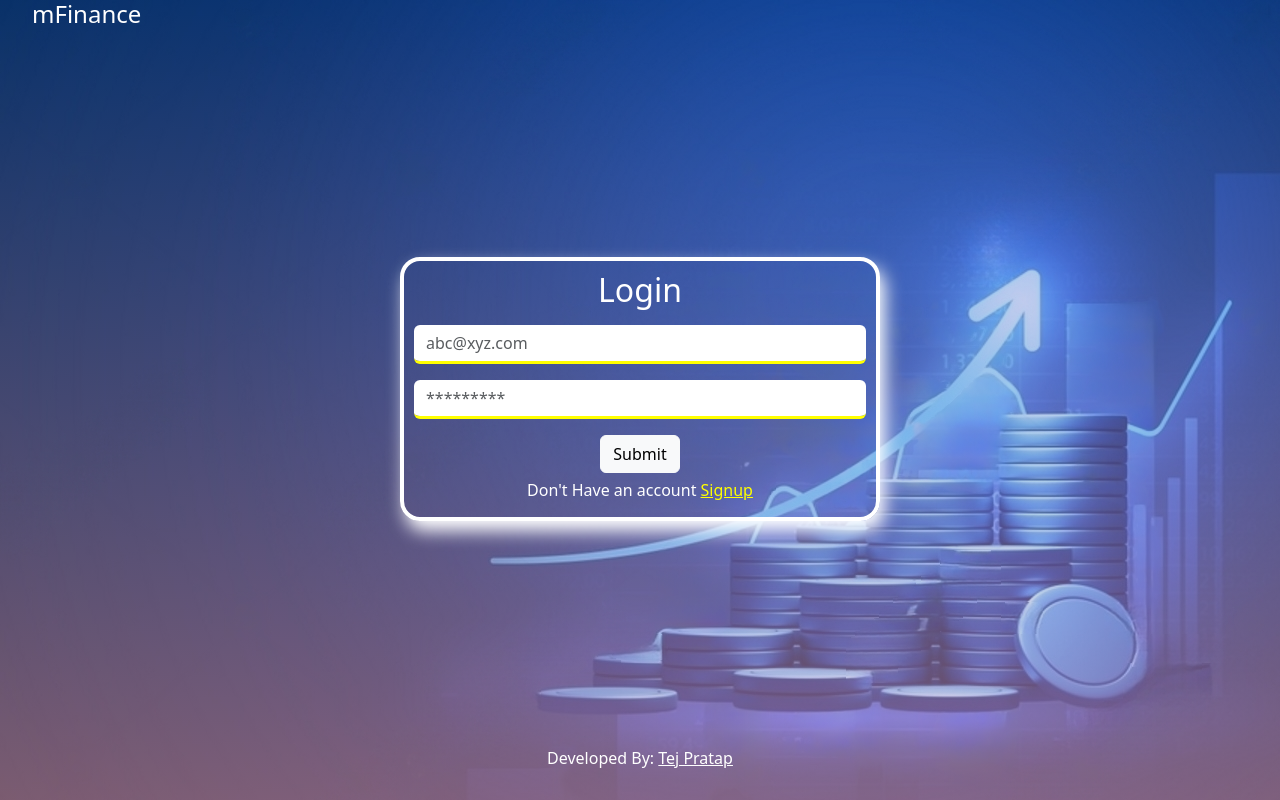
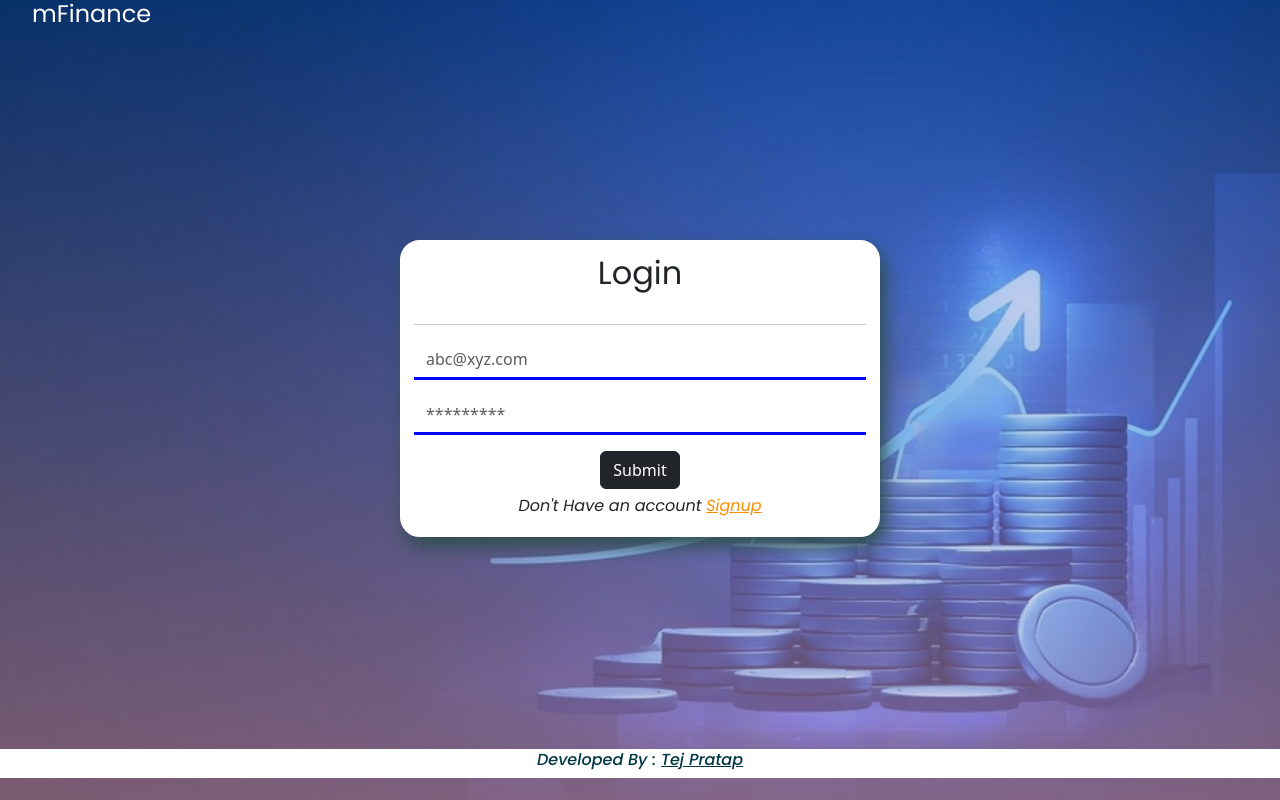
Before and after one commit to iampratapbabu/mfinanceclient, a React (Create React App) app: page /login in a window 1280 px wide. Built offline with nearby package versions, Linux system fonts and the light colour scheme.

Commit message:
new file added

```diff
--- a/src/App.css
+++ b/src/App.css
@@ -1,3 +1,6 @@
+@import url('https://fonts.googleapis.com/css2?family=Poppins:ital,wght@0,100;0,200;0,300;0,400;0,500;0,600;0,700;0,800;0,900;1,100;1,200;1,300;1,400;1,500;1,600;1,700;1,800;1,900&display=swap');
+@import url('https://fonts.googleapis.com/css2?family=Lato:ital,wght@0,100;0,300;0,400;0,700;0,900;1,100;1,300;1,400;1,700;1,900&family=Poppins:ital,wght@0,100;0,200;0,300;0,400;0,500;0,600;0,700;0,800;0,900;1,100;1,200;1,300;1,400;1,500;1,600;1,700;1,800;1,900&display=swap');
+
 * {
   margin: 0;
   padding: 0;
@@ -7,6 +10,9 @@
   /* background-color: green; */
   display: flex;
   justify-content: center;
+  font-family: "Poppins", sans-serif;
+  font-weight: 400;
+  font-style: normal;
 }
 
 
@@ -26,7 +32,10 @@
   color: #ffff;
   display: inline;
   margin: 2rem;
+  font-family: "Poppins", sans-serif;
   font-weight: 400;
+
+
 }
 
 /* LOGIN PAGE */
@@ -43,15 +52,27 @@
   border-radius: 20px;
   border: 4px solid #ffff;
   padding: 10px;
-  box-shadow: 5px 10px 18px #ffff;
+  box-shadow: 5px 10px 18px darkslategray;
+  background-color: #ffff;
+  margin:0.5rem;
+}
+
+.auth-logo{
+  display: flex;
+  justify-content: center;
+
+}
+
+.auth-logo img{
+  margin-right: 1rem;
+
 }
 
 .login-page section h2 {
-  color: #ffff;
   text-align: center;
-  font-weight: 100;
+  font-weight: 400;
   margin-bottom: 1rem;
-
+  font-family: "Poppins", sans-serif;
 
 }
 
@@ -62,18 +83,21 @@
 .login-page p {
   margin: 5px;
   text-align: center;
-  color: #ffff;
+  font-family: "Poppins", sans-serif;
+  font-weight: 400;
+  font-style: italic;
 
 }
 
 .login-page a {
-  color: yellow;
+  color: darkorange;
 }
 
 .login-page input {
   outline: 0;
   border-width: 0 0 3px;
-  border-color: yellow;
+  border-radius: 0;
+  border-color: blue;
 }
 
 .login-page input:focus {
@@ -91,20 +115,24 @@
 }
 
 .signup-page section {
+  margin:0.5rem;
   width: 30rem;
   padding: 1rem;
   text-align: center;
   border-radius: 20px;
   border: 2px solid #ffff;
   padding: 10px;
-  box-shadow: 5px 10px 18px #888888;
+  box-shadow: 5px 10px 18px darkslategray;
+  background-color: #ffff;
+
 }
 
 .signup-page section h2 {
-  color: #ffff;
 
   text-align: center;
-  font-weight: 100;
+  font-weight: 400;
+  margin-bottom: 1rem;
+  font-family: "Poppins", sans-serif;
   margin-bottom: 1rem;
 
 }
@@ -115,23 +143,31 @@
 
 .signup-page p {
   margin: 5px;
-  color: #ffff;
-
   text-align: center;
+  font-family: "Poppins", sans-serif;
+  font-weight: 400;
+  font-style: italic;
 }
 
 .signup-page a {
-  color: yellow;
+  color: darkgoldenrod;
 }
 
 /*NAVBAR */
 
 .navbar-custom {
+  padding:0 1em;
   background-color: #008DDA;
   height: 3rem;
+  position: -webkit-sticky; /* Safari */
+  position: sticky;
+  top: 0;
+
 }
 
 .navbar-custom h4 {
+  font-family: "Poppins", sans-serif;
+  font-weight: 400;
   color: aliceblue;
   cursor: pointer
 }
@@ -159,7 +195,6 @@
 
 .add-button {
   border-radius: 10%;
-  height: 50px;
   border: 2px solid #008DDA;
   /* box-shadow: 2px 2px 20px #888888; */
   background-color: #008DDA;
@@ -200,13 +235,24 @@
   padding: 10px;
   /* box-shadow: 2px 2px 20px #888888; */
   margin-bottom: 1rem;
+
+}
+
+.summary-card .details{
+  /* background-color: red; */
+  column-gap: 2rem;
+
 }
 
 .summary-card h6 {
-  font-weight: 300;
+  font-weight: 400;
+  color:#808080;
+  font-size: 0.8rem;
+
 }
 
 .summary-card span {
+  font-family: "Lato", sans-serif;
   font-weight: 500;
 }
 
@@ -298,11 +344,42 @@
 /*FOOTER*/
 
 footer {
+  background-color: rgb(255, 255, 255);
   text-align: center;
   color: #ffff;
+  padding: 1px;
+  color: rgb(1, 54, 69);
+  font-family: "Poppins", sans-serif;
+  font-weight: 400;
+  font-style: italic;
 }
 
 footer a {
+  color: rgb(1, 54, 69);
+}
 
-  color: #ffff;
+/*LOADER */
+.loader-block{
+  height: 90vh;
+  display: flex;
+  justify-content: center;
+  align-items: center;
+
 }
+
+/*FONTS */
+.h5-title{
+  color:#808080;
+  text-transform: capitalize;
+  font-weight: 300;
+  font-style: normal;
+  font-size: 1.3 rem;
+}
+
+.h3-title{
+  color:#636363;
+  text-transform: capitalize;
+  font-weight: 300;
+  font-style: normal;
+  font-size: 1.3rem;
+}
--- a/src/components/auth/Login.jsx
+++ b/src/components/auth/Login.jsx
@@ -8,6 +8,7 @@ import Button from 'react-bootstrap/Button';
 import Form from 'react-bootstrap/Form';
 import Loader from '../../components/loader/FullLoader';
 import { Econtext } from '../../context/Econtext';
+import brandLogo from '../../assets/mfinance.png'
 
 
 const Login = () => {
@@ -60,15 +61,20 @@ const Login = () => {
         <>
             <div className='login-page'>
                 <section>
+                    <div className='auth-logo'>
+                    {/* <img src={brandLogo} width="50px" height="35px"/> */}
                     <h2>Login</h2>
+                    </div>
+                    <hr/>
+
                     <Form onSubmit={handleSubmit}>
                         <Form.Group className="mb-3" controlId="formBasicEmail">
-                            <Form.Control name="userid" type="text" placeholder="abc@xyz.com" onChange={handleChange} />
+                            <Form.Control className='shadow-none' name="userid" type="text" placeholder="abc@xyz.com" onChange={handleChange} />
                         </Form.Group>
                         <Form.Group className="mb-3" controlId="formBasicPassword">
-                            <Form.Control name="password" type="password" placeholder="*********" onChange={handleChange} />
+                            <Form.Control className='shadow-none' name="password" type="password" placeholder="*********" onChange={handleChange} />
                         </Form.Group>
-                        <Button variant="light" type="submit">
+                        <Button variant="dark" type="submit">
                             Submit
                         </Button>
                     </Form>
--- a/src/components/layout/Footer.jsx
+++ b/src/components/layout/Footer.jsx
@@ -5,7 +5,7 @@ const Footer = () => {
   return (
     <>
       <footer>
-       <h6>Developed By: <a href='https://www.linkedin.com/in/pratapbabu/' target='_blank'> Tej Pratap</a></h6>
+       <h6>Developed By : <a href='https://www.linkedin.com/in/pratapbabu/' target='_blank'> Tej Pratap</a></h6>
       </footer>
     </>
   )
--- a/src/components/layout/Header.jsx
+++ b/src/components/layout/Header.jsx
@@ -61,7 +61,6 @@ const Header = () => {
         <>
             <header>
                 <Navbar className="navbar-custom">
-                    <Container>
                         <Navbar.Brand onClick={gotoHome}><h4>mFinance</h4></Navbar.Brand>
                         <Navbar.Collapse className="justify-content-end">
                             <Navbar.Text>
@@ -69,7 +68,6 @@ const Header = () => {
                                 <Button variant='light' onClick={() => setShow(true)}><BsPersonFill /></Button>
                             </Navbar.Text>
                         </Navbar.Collapse>
-                    </Container>
                 </Navbar>
 
                 <Offcanvas className="sidebar" show={show} placement="end" onHide={handleClose}>
--- a/src/components/loader/FullLoader.jsx
+++ b/src/components/loader/FullLoader.jsx
@@ -8,10 +8,12 @@ const FullLoader = (props) => {
 
     return (
         <>
+            <div className='loader-block'>
 
                 {
                     type == "blocks" &&
                     <>
+
                         <Blocks
                             visible={true}
                             height="80"
@@ -21,6 +23,7 @@ const FullLoader = (props) => {
                             wrapperClass="blocks-wrapper"
 
                         />
+
 
                     </>
                 }
@@ -73,6 +76,7 @@ const FullLoader = (props) => {
                     </>
 
                 }
+            </div>
 
         </>
     )
--- a/src/components/user/PortfolioStats.jsx
+++ b/src/components/user/PortfolioStats.jsx
@@ -6,6 +6,7 @@ import { BASE_URL } from "../../config";
 import toast from 'react-hot-toast';
 import Button from 'react-bootstrap/Button';
 import Modal from 'react-bootstrap/Modal';
+import {currencyFmt}  from '../../helper/stringMethods';
 
 
 
@@ -75,13 +76,13 @@ const PortfolioStats = (props) => {
 
                             <div className='row'>
                                 <div className='col'>
-                                    <h6> Net Worth</h6><span className={getClassName(portfolioData?.netWorth)}>₹ {portfolioData?.netWorth}</span>
+                                    <h6> Net Worth</h6><span className={getClassName(portfolioData?.netWorth)}>₹ {currencyFmt(portfolioData?.netWorth)}</span>
                                 </div>
                                 <div className='col'>
-                                    <h6>Assets</h6><span>₹ {portfolioData?.totalAssets}</span>
+                                    <h6>Assets</h6><span>₹ {currencyFmt(portfolioData?.totalAssets)}</span>
                                 </div>
                                 <div className='col'>
-                                    <h6> Liablities</h6><span>₹ {portfolioData?.totalLiablites}</span>
+                                    <h6> Liablities</h6><span>₹ {currencyFmt(portfolioData?.totalLiablites)}</span>
                                 </div>
                             </div>
 
--- a/src/helper/stringMethods.js
+++ b/src/helper/stringMethods.js
@@ -12,3 +12,8 @@ export const titleCase =(str) => {
     console.log(str);
     return str;
 }
+
+
+export const currencyFmt =(str) => {
+  return str.toString().replace(/\B(?=(\d{3})+(?!\d))/g, ",")
+}
--- a/src/pages/user/UserProfile.jsx
+++ b/src/pages/user/UserProfile.jsx
@@ -20,6 +20,8 @@ const UserProfile = () => {
   const [loading, setLoading] = useState(false);
   const [portfolioData, setPortfolioData] = useState();
   const [key, setKey] = useState('mutualFunds');
+
+
 
 
 
```
Also changed, not shown: src/components/auth/Signup.jsx (+9 -8 lines), src/pages/Homepage.jsx (+7 -8 lines), src/assets/mfinance.png (added), src/components/fonts.txt (added). Lines whose indentation alone changed are shown as unchanged.
